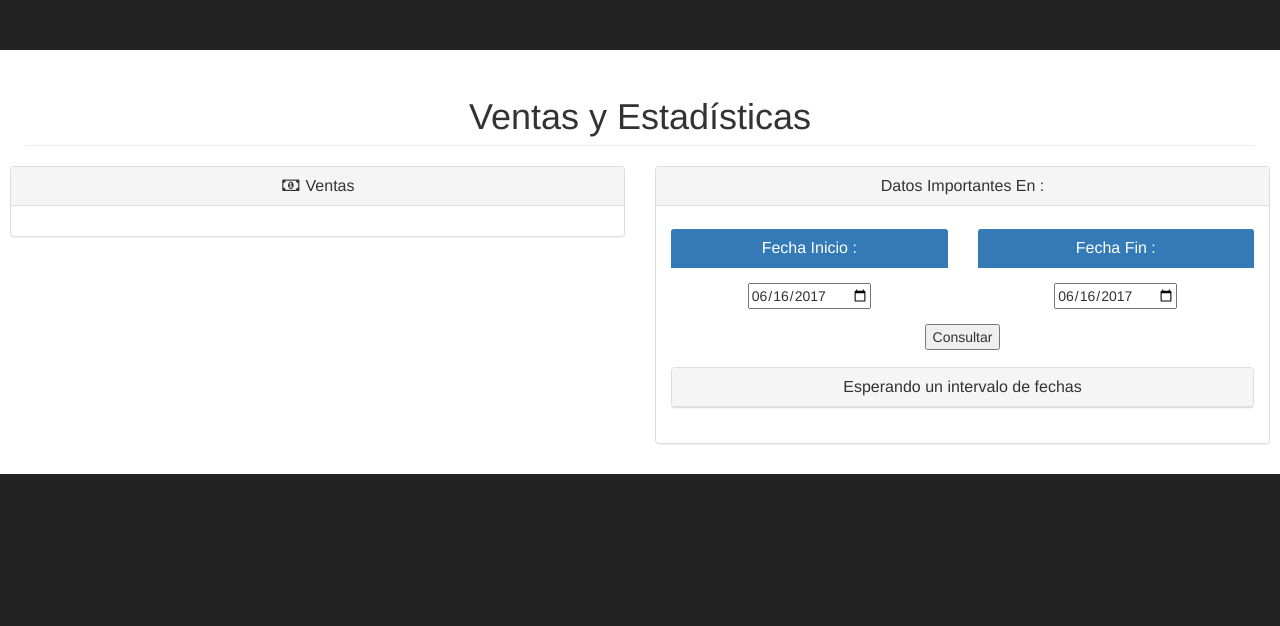
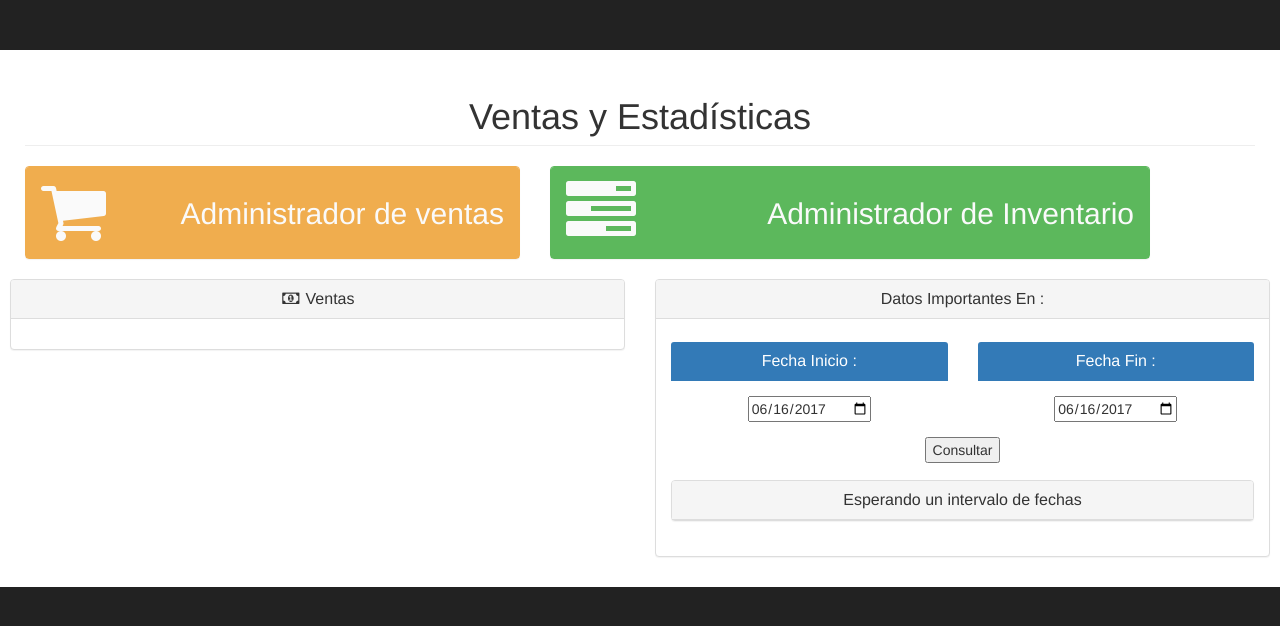
Before and after one commit to IgnacioYanjari/SmartKet, a Flask app: page /date in a window 1280 px wide. Shown: the top 626 px of the page. Run offline with Flask 2, Linux system fonts and the light colour scheme; data that the repository does not hold is empty; some libraries are stand-ins or nearby versions.

Commit message:
etiquetas

```diff
--- a/app/template/ventas_estadisticas.html
+++ b/app/template/ventas_estadisticas.html
@@ -47,7 +47,40 @@
                         </h1>
                       </div>
                     </div>
+                      <div class="col-lg-5 col-md-6">
+                          <div class="panel panel-yellow">
+                              <div class="panel-heading">
+                                  <a href="/" style="color: #FAFAFA; text-decoration: none;">
+                                  <div class="row">
+                                      <div class="col-xs-3">
+                                          <i class="fa fa-shopping-cart fa-5x"></i>
+                                      </div>
+                                      <div class="col-xs-9 text-right">
+                                          <h2>Administrador de ventas</h2>
+                                      </div>
+                                  </div>
+                                  </a>
+                              </div>
+                          </div>
+                      </div>
+                  <div class="col-lg-6 col-md-6">
+                      <div class="panel panel-green">
+                          <div class="panel-heading">
+                              <a href="inventario.html" style="color: #FAFAFA; text-decoration: none;">
+                              <div class="row">
+                                  <div class="col-xs-3">
+                                      <i class="fa fa-tasks fa-5x"></i>
+                                  </div>
+                                  <div class="col-xs-9 text-right">
+                                      <h2> Administrador de Inventario</h2>
+                                  </div>
+                              </div>
+                              </a>
+                          </div>
+                      </div>
+                    </div>
                 </div>
+
               </div>
 
 
--- a/app/views.py
+++ b/app/views.py
@@ -141,6 +141,14 @@ def ventas():
     state = "nothing"
     now = datetime.now().date()
     if request.method == 'POST': # falta enviar la cantidad del producto
+        sql = """select ventas.num_venta,ventas.fecha from ventas,
+        (select negocios.id as id , min(num_venta) as minimo
+        from ventas,negocios
+        where negocios.id=ventas.negocio_id and negocios.id='1' group by negocios.id) as total
+        where total.id=ventas.negocio_id and ventas.num_venta = total.minimo ; """
+        cur.execute(sql)
+        date_min = cur.fetchone()
+        date_min = date_min[1].date()
         date_ini = request.form['date-ini']
         date_fin = request.form['date-fin']
         date_now = datetime.now()
@@ -149,46 +157,27 @@ def ventas():
         date_fin = datetime.strptime(date_fin, '%Y-%m-%d')
         date_ini = date_ini.date()
         date_fin = date_fin.date()
-        print "date_ini :",date_ini,"date_fin :",date_fin,"date_now :",date_now
-        #print "year_ini :",year_ini
-        #print "month_ini :",month_ini
-        #print "day_ini :",day_ini
-        #print "year_fin :",year_fin
-        #print "month_fin :",month_fin
-        #print "day_fin :",day_fin
-        #print "year_now :",year_now
-        #print "month_now :",month_now
-        #print "day_now :",day_now
-
-        if date_ini.year  >  date_fin.year or date_ini.month > date_fin.month or date_ini.day > date_fin.day :
-
-            if date_fin.year  >  date_now.year or date_fin.month > date_now.month or date_fin.day > date_now.day :
+        print "date_ini :",date_ini,"date_fin :",date_fin,"date_now :",date_now,"date_min :",date_min
+        if date_ini > date_fin :
+            state = "fail2"
+        elif date_ini == date_fin :
+            if date_ini <= date_now :
+                if date_ini >= date_min :
+                    state="today"
+                else :
+                    state = "fail"
+            else :
+                state = "fail2"
+        elif date_ini < date_fin :
+            if date_now >= date_fin :
+                if date_ini >= date_min :
+                    state="interval"
+                else :
+                    state="fail"
+            else :
                 state="fail2"
-            elif date_ini.year  >  date_now.year or date_ini.month > date_now.month or date_ini.day > date_now.day :
-                #print "fail2"
-                state = "fail2"
-            else :
-                #print "fail"
-                state ="fail2"
-
-        elif date_ini.year  ==  date_fin.year and date_ini.month == date_fin.month and date_ini.day == date_fin.day :
-            if date_ini.year  <=  date_now.year and date_ini.month <= date_now.month and date_ini.day <= date_now.day:
-                #print "today"
-                state = "today"
-            else :
-                #print "fail2"
-                state = "fail2"
-
-        elif date_ini.year  <  date_fin.year or date_ini.month < date_fin.month or date_ini.day < date_fin.day :
-            if date_now.year  >=  date_fin.year and date_now.month >= date_fin.month and date_now.day >= date_fin.day:
-                #print "interval"
-                state = "interval"
-            else :
-                #print "fail2"
-                state ="fail2"
         else :
-            print "nothing"
-            state ="nothing"
+            state="nothing"
 
     #        if state == "interval" :
     #            print "caca"
```
Also changed, not shown: app/template/index.html (+5 -8 lines), 1 other file.
